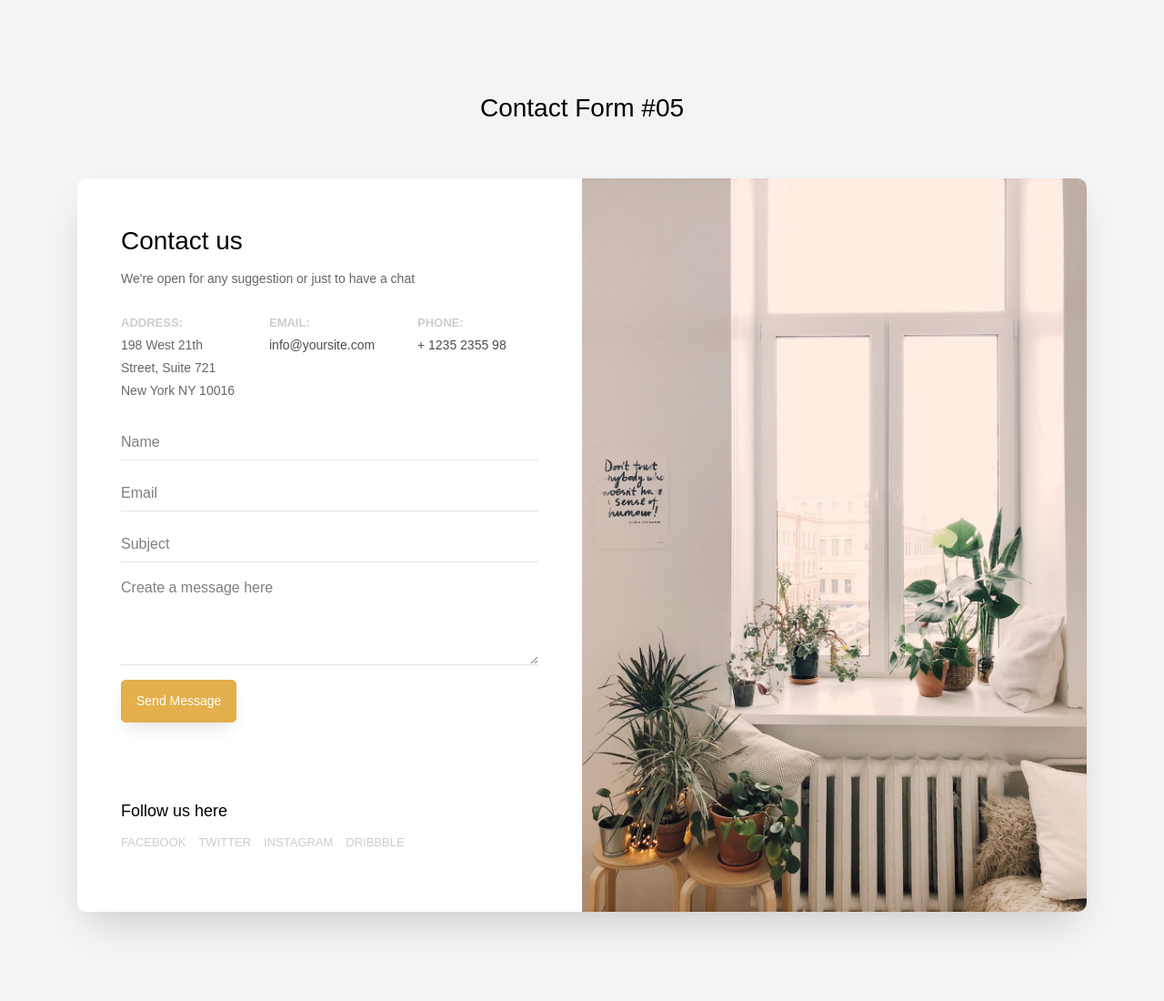
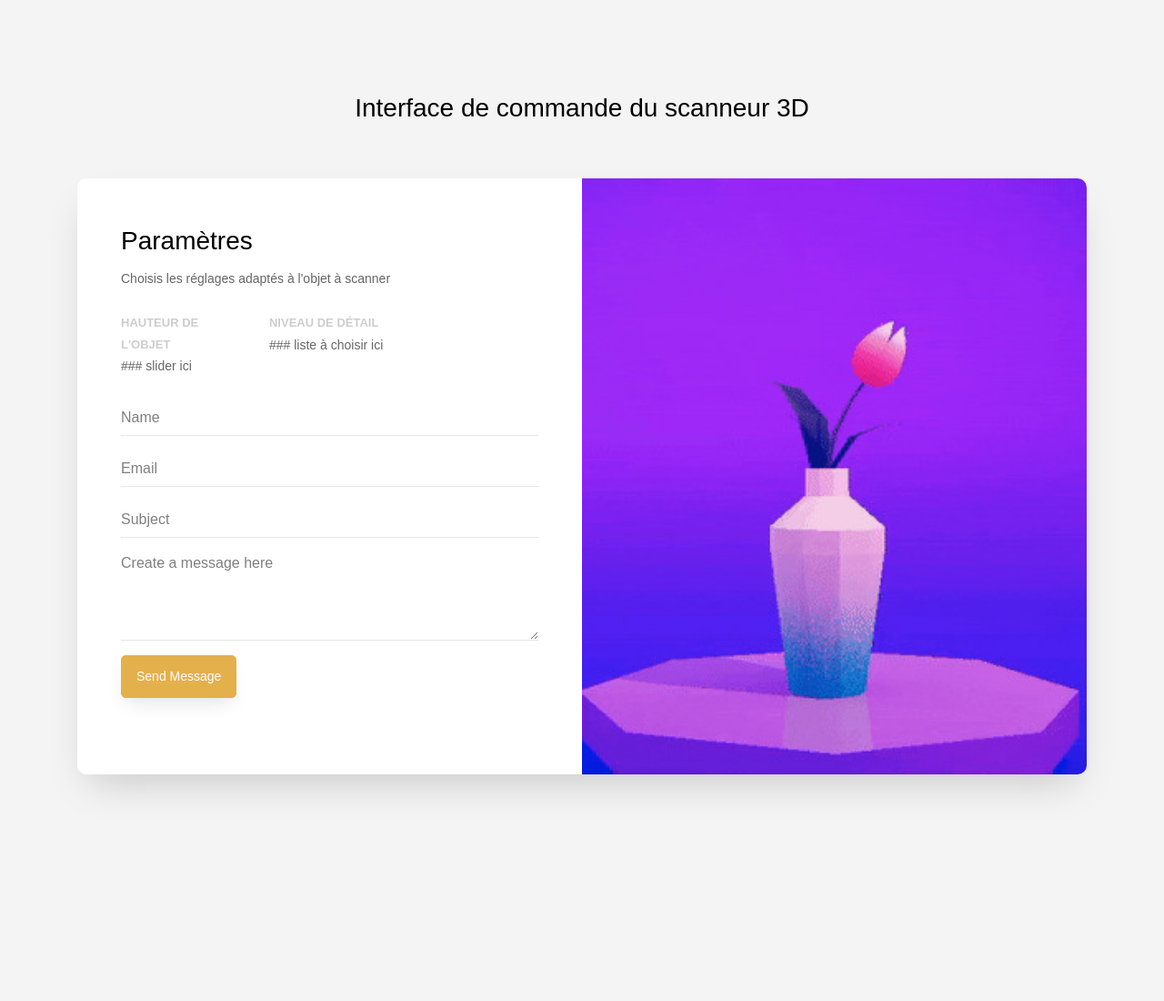
Before and after one commit to Hublot-RD/3DScanner, a Flask app: page / in a window 1280 px wide. Shown: the whole page at 91% size. After the commit the page ends 872 px from the top, so only its background shows below. Run offline with Flask 3, Linux system fonts and the light colour scheme; some libraries are stand-ins or nearby versions.

Commit message:
Adapted text fields

```diff
--- a/app/templates/index.html
+++ b/app/templates/index.html
@@ -1,7 +1,7 @@
 <!doctype html>
 <html lang="en">
   <head>
-  	<title>Contact Form 05</title>
+  	<title>Scanneur 3D</title>
     <meta charset="utf-8">
     <meta name="viewport" content="width=device-width, initial-scale=1, shrink-to-fit=no">
 
@@ -17,7 +17,7 @@
 		<div class="container">
 			<div class="row justify-content-center">
 				<div class="col-md-6 text-center mb-5">
-					<h2 class="heading-section">Contact Form #05</h2>
+					<h2 class="heading-section">Interface de commande du scanneur 3D</h2>
 				</div>
 			</div>
 			<div class="row justify-content-center">
@@ -26,35 +26,31 @@
 						<div class="row no-gutters">
 							<div class="col-lg-6">
 								<div class="contact-wrap w-100 p-md-5 p-4">
-									<h3>Contact us</h3>
-									<p class="mb-4">We're open for any suggestion or just to have a chat</p>
-									<div id="form-message-warning" class="mb-4"></div>
-				      		<div id="form-message-success" class="mb-4">
+									<h3>Paramètres</h3>
+									<p class="mb-4">Choisis les réglages adaptés à l'objet à scanner</p>
+									<!-- <div id="form-message-warning" class="mb-4"></div>  -->
+				      		<!-- <div id="form-message-success" class="mb-4">
 				            Your message was sent, thank you!
-				      		</div>
+				      		</div> -->
 									<div class="row mb-4">
 										<div class="col-md-4">
 											<div class="dbox w-100 d-flex align-items-start">
 						        		<div class="text">
-							            <p><span>Address:</span> 198 West 21th Street, Suite 721 New York NY 10016</p>
+							            <p><span>Hauteur de l'objet</span> ### slider ici</p>
 							          </div>
 						          </div>
 										</div>
 										<div class="col-md-4">
 											<div class="dbox w-100 d-flex align-items-start">
 						        		<div class="text">
-							            <p><span>Email:</span> <a href="mailto:info@yoursite.com">info@yoursite.com</a></p>
-							          </div>
-						          </div>
-										</div>
-										<div class="col-md-4">
-											<div class="dbox w-100 d-flex align-items-start">
-						        		<div class="text">
-							            <p><span>Phone:</span> <a href="tel://1234567920">+ 1235 2355 98</a></p>
+							            <p><span>Niveau de détail</span> ### liste à choisir ici</p>
 							          </div>
 						          </div>
 										</div>
 									</div>
+
+
+
 									<form method="POST" id="contactForm" name="contactForm" class="contactForm">
 										<div class="row">
 											<div class="col-md-12">
@@ -85,19 +81,13 @@
 											</div>
 										</div>
 									</form>
-									<div class="w-100 social-media mt-5">
-										<h3>Follow us here</h3>
-										<p>
-											<a href="#">Facebook</a>
-											<a href="#">Twitter</a>
-											<a href="#">Instagram</a>
-											<a href="#">Dribbble</a>
-										</p>
-									</div>
+
+
+
 								</div>
 							</div>
 							<div class="col-lg-6 d-flex align-items-stretch">
-								<div class="info-wrap w-100 p-5 img" style="background-image: url({{url_for('static', filename='/images/img.jpg')}});">
+								<div class="info-wrap w-100 p-5 img" style="background-image: url({{url_for('static', filename='/test_camera/frame_000.jpg')}});">
 			          </div>
 							</div>
 						</div>
```
